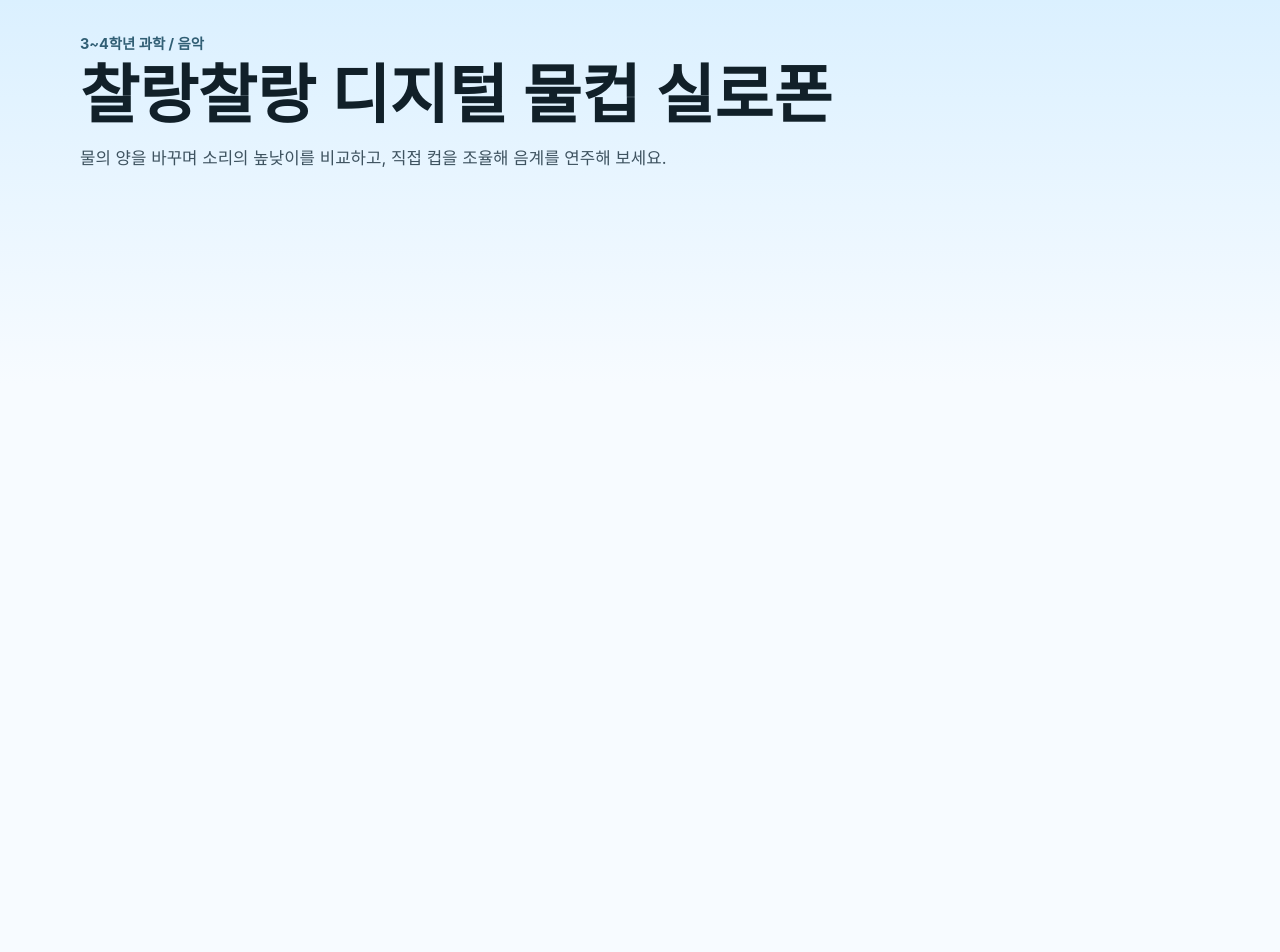
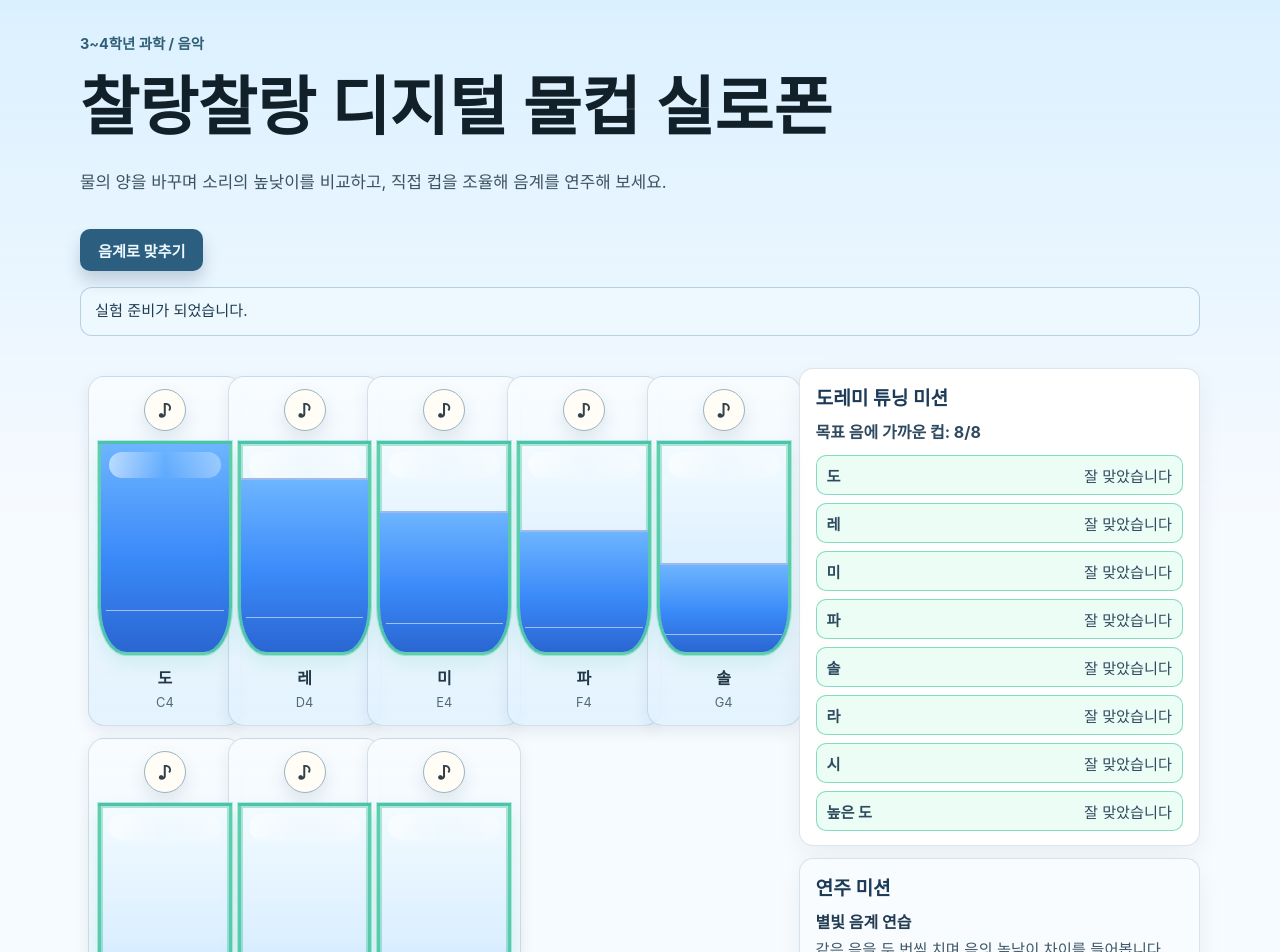
Before and after one commit to WBmaker2/water-glass-xylophone, a React (Vite) app: page / in a window 1280 px wide. Shown: the top 952 px of the page. Before the commit the page ends 800 px from the top, so only its background shows below. Built offline with nearby package versions, Linux system fonts and the light colour scheme.

Commit message:
feat: add tuning and melody practice missions

```diff
--- a/src/App.css
+++ b/src/App.css
@@ -191,3 +191,176 @@ h1 {
   color: #526b78;
   font-size: 0.8rem;
 }
+
+.header {
+  display: flex;
+  flex-direction: column;
+  gap: 12px;
+  margin-bottom: 16px;
+}
+
+.controls {
+  margin-top: 8px;
+}
+
+.reset-button {
+  border: none;
+  border-radius: 10px;
+  background: #2b5e7f;
+  color: #eef9ff;
+  padding: 10px 18px;
+  font-size: 0.95rem;
+  font-weight: 700;
+  cursor: pointer;
+  box-shadow: 0 10px 16px rgba(24, 54, 86, 0.2);
+  transition:
+    transform 120ms ease,
+    filter 120ms ease;
+}
+
+.reset-button:hover {
+  filter: brightness(1.05);
+}
+
+.reset-button:active {
+  transform: translateY(1px);
+}
+
+.status-line {
+  margin: 16px 0 0;
+  padding: 12px 14px;
+  border-radius: 12px;
+  background: #eef8ff;
+  border: 1px solid rgba(44, 109, 146, 0.28);
+  color: #1f3c51;
+  font-size: 0.95rem;
+  line-height: 1.5;
+}
+
+.experiment-layout {
+  width: min(1120px, calc(100% - 32px));
+  margin: 0 auto 28px;
+  display: grid;
+  grid-template-columns: minmax(0, 1.75fr) minmax(0, 1fr);
+  gap: 16px;
+  align-items: start;
+}
+
+.cup-rack {
+  display: grid;
+  grid-template-columns: repeat(auto-fit, minmax(115px, 1fr));
+  gap: 12px;
+  padding: 8px;
+  min-width: 0;
+}
+
+.side-panel {
+  display: grid;
+  gap: 12px;
+  min-width: 0;
+}
+
+.mission-panel {
+  padding: 14px 16px;
+  border-radius: 14px;
+  background: #ffffff;
+  border: 1px solid rgba(79, 124, 162, 0.2);
+  box-shadow: 0 10px 26px rgba(17, 41, 57, 0.06);
+}
+
+.mission-summary {
+  margin: 4px 0 12px;
+  color: #2f4a5f;
+  font-weight: 700;
+}
+
+.mission-panel h2 {
+  margin: 0 0 8px;
+  color: #1d3b57;
+  font-size: 1.2rem;
+}
+
+.tuning-list {
+  margin: 0;
+  padding: 0;
+  list-style: none;
+  display: grid;
+  gap: 8px;
+}
+
+.tuning-item {
+  display: flex;
+  justify-content: space-between;
+  gap: 8px;
+  padding: 8px 10px;
+  border-radius: 10px;
+  background: #f2f8fd;
+  border: 1px solid #d3e7f3;
+  color: #2f4a5f;
+  font-size: 0.95rem;
+}
+
+.tuning-note {
+  font-weight: 700;
+}
+
+.is-matched {
+  background: #ecfdf5;
+  border-color: rgba(16, 185, 129, 0.48);
+}
+
+.melody-panel {
+  background: #f9fcff;
+}
+
+.melody-title {
+  margin: 0 0 4px;
+  font-weight: 700;
+  color: #223c52;
+}
+
+.melody-description {
+  margin: 0 0 12px;
+  color: #3f5767;
+  font-size: 0.96rem;
+}
+
+.melody-notes {
+  margin: 0;
+  padding: 10px 12px;
+  border-radius: 10px;
+  background: #eef8ff;
+  border: 1px dashed #b8d6ea;
+  color: #1f4a6f;
+  font-size: 1rem;
+  letter-spacing: 0.01em;
+}
+
+@media (max-width: 1040px) {
+  .experiment-layout {
+    grid-template-columns: minmax(0, 1fr);
+  }
+
+  .side-panel {
+    grid-template-columns: 1fr;
+  }
+}
+
+@media (max-width: 600px) {
+  .lab-stage,
+  .experiment-layout {
+    width: min(1120px, calc(100% - 20px));
+  }
+
+  .glass-cup {
+    padding: 10px 8px;
+  }
+
+  .cup-rack {
+    gap: 10px;
+  }
+
+  .status-line {
+    font-size: 0.9rem;
+  }
+}
--- a/src/App.tsx
+++ b/src/App.tsx
@@ -1,10 +1,64 @@
+import { useMemo, useState } from 'react'
+import { GlassCup } from './components/GlassCup'
+import { TuningMission } from './components/TuningMission'
+import { MelodyPractice } from './components/MelodyPractice'
+import { useWaterGlassAudio } from './hooks/useWaterGlassAudio'
+import {
+  GLASS_NOTES,
+  frequencyForWaterLevel,
+  formatFrequency,
+  getTuningDifference,
+} from './lib/waterTone'
 import './App.css'
 
 export default function App() {
+  const targetLevels = useMemo(
+    () => GLASS_NOTES.map((note) => note.targetWaterLevel),
+    [],
+  )
+  const [waterLevels, setWaterLevels] = useState<number[]>(targetLevels)
+  const [status, setStatus] = useState('실험 준비가 되었습니다.')
+  const { playTone } = useWaterGlassAudio()
+
+  const matchedNotes = useMemo(
+    () =>
+      waterLevels.map((level, index) => {
+        const note = GLASS_NOTES[index]
+        const frequency = frequencyForWaterLevel(level)
+        const { cents } = getTuningDifference(frequency, note.frequency)
+        return {
+          note,
+          frequency,
+          isMatched: Math.abs(cents) <= 12,
+        }
+      }),
+    [waterLevels],
+  )
+
+  const updateWaterLevel = (index: number, nextLevel: number) => {
+    setWaterLevels((prev) =>
+      prev.map((level, i) => (i === index ? nextLevel : level)),
+    )
+  }
+
+  const strikeCup = (index: number) => {
+    const note = GLASS_NOTES[index]
+    const currentFrequency = frequencyForWaterLevel(waterLevels[index])
+    void playTone({ frequency: currentFrequency })
+    setStatus(
+      `${note.solfege} 컵을 쳤습니다. ${formatFrequency(currentFrequency)} / 물이 많을수록 낮은 소리, 물이 적을수록 높은 소리`,
+    )
+  }
+
+  const resetToTarget = () => {
+    setWaterLevels(targetLevels)
+    setStatus('도레미파솔라시도 목표 물 높이로 다시 맞췄습니다.')
+  }
+
   return (
     <main className="app-shell">
       <section className="lab-stage" aria-labelledby="app-title">
-        <div>
+        <div className="header">
           <p className="eyebrow">3~4학년 과학 / 음악</p>
           <h1 id="app-title">찰랑찰랑 디지털 물컵 실로폰</h1>
           <p className="intro">
@@ -12,9 +66,41 @@ export default function App() {
             연주해 보세요.
           </p>
         </div>
-        <p role="status" aria-live="polite" className="sr-only">
-          실험 준비가 되었습니다.
+        <div className="controls">
+          <button
+            type="button"
+            className="reset-button"
+            onClick={resetToTarget}
+          >
+            음계로 맞추기
+          </button>
+        </div>
+        <p role="status" aria-live="polite" className="status-line">
+          {status}
         </p>
+      </section>
+      <section className="experiment-layout">
+        <section className="cup-rack" aria-label="물컵 실로폰">
+          {GLASS_NOTES.map((note, index) => {
+            const noteStatus = matchedNotes[index]
+            return (
+              <GlassCup
+                key={note.id}
+                note={note}
+                waterLevel={waterLevels[index]}
+                isTargetMatched={noteStatus?.isMatched ?? false}
+                onWaterLevelChange={(nextLevel) =>
+                  updateWaterLevel(index, nextLevel)
+                }
+                onStrike={() => strikeCup(index)}
+              />
+            )
+          })}
+        </section>
+        <aside className="side-panel" aria-label="수업 미션">
+          <TuningMission waterLevels={waterLevels} />
+          <MelodyPractice />
+        </aside>
       </section>
     </main>
   )
--- /dev/null
+++ b/src/components/MelodyPractice.tsx
@@ -0,0 +1,19 @@
+import { PRACTICE_SONGS } from '../data/songs'
+
+export function MelodyPractice() {
+  const song = PRACTICE_SONGS[0]
+
+  return (
+    <section
+      className="mission-panel melody-panel"
+      aria-labelledby="melody-title"
+    >
+      <h2 id="melody-title">연주 미션</h2>
+      <p className="melody-title">{song.title}</p>
+      <p className="melody-description">{song.description}</p>
+      <p className="melody-notes" aria-label="연주 음계">
+        도 도 솔 솔 라 라 솔
+      </p>
+    </section>
+  )
+}
--- /dev/null
+++ b/src/components/TuningMission.tsx
@@ -0,0 +1,45 @@
+import {
+  GLASS_NOTES,
+  frequencyForWaterLevel,
+  getTuningDifference,
+} from '../lib/waterTone'
+
+type TuningMissionProps = {
+  waterLevels: number[]
+}
+
+export function TuningMission({ waterLevels }: TuningMissionProps) {
+  const statusRows = GLASS_NOTES.map((note, index) => {
+    const level = waterLevels[index] ?? note.targetWaterLevel
+    const frequency = frequencyForWaterLevel(level)
+    const tuning = getTuningDifference(frequency, note.frequency)
+    return {
+      note,
+      tuning,
+      isMatched: Math.abs(tuning.cents) <= 12,
+    }
+  })
+  const matchedCount = statusRows.filter((row) => row.isMatched).length
+
+  return (
+    <section className="mission-panel" aria-labelledby="tuning-title">
+      <h2 id="tuning-title">도레미 튜닝 미션</h2>
+      <p className="mission-summary">
+        목표 음에 가까운 컵: {matchedCount}/8
+      </p>
+      <ol className="tuning-list">
+        {statusRows.map((row) => {
+          return (
+            <li
+              key={row.note.id}
+              className={`tuning-item${row.isMatched ? ' is-matched' : ''}`}
+            >
+              <span className="tuning-note">{row.note.solfege}</span>
+              <span className="tuning-state">{row.tuning.label}</span>
+            </li>
+          )
+        })}
+      </ol>
+    </section>
+  )
+}
--- /dev/null
+++ b/src/data/songs.ts
@@ -0,0 +1,21 @@
+export type PracticeSong = {
+  id: string
+  title: string
+  description: string
+  notes: string[]
+}
+
+export const PRACTICE_SONGS: PracticeSong[] = [
+  {
+    id: 'star-pattern',
+    title: '별빛 음계 연습',
+    description: '같은 음을 두 번씩 치며 음의 높낮이 차이를 들어봅니다.',
+    notes: ['도', '도', '솔', '솔', '라', '라', '솔'],
+  },
+  {
+    id: 'scale-up',
+    title: '도레미 올라가기',
+    description: '물이 점점 적은 컵으로 이동하며 높은 소리를 확인합니다.',
+    notes: ['도', '레', '미', '파', '솔', '라', '시', '높은 도'],
+  },
+]
```
Also changed, not shown: 1 other file (tests, documents, lock files or other folders).
